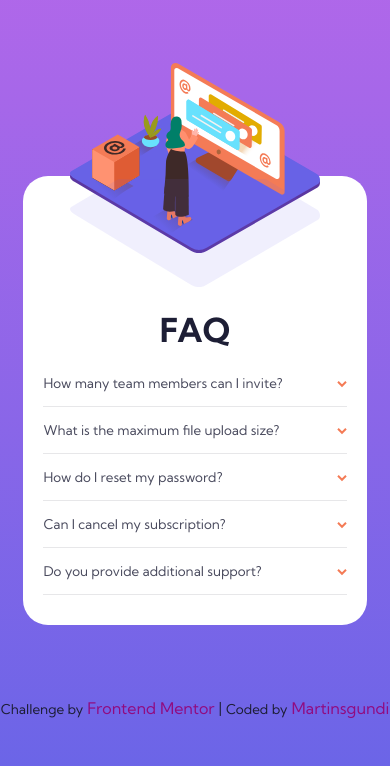
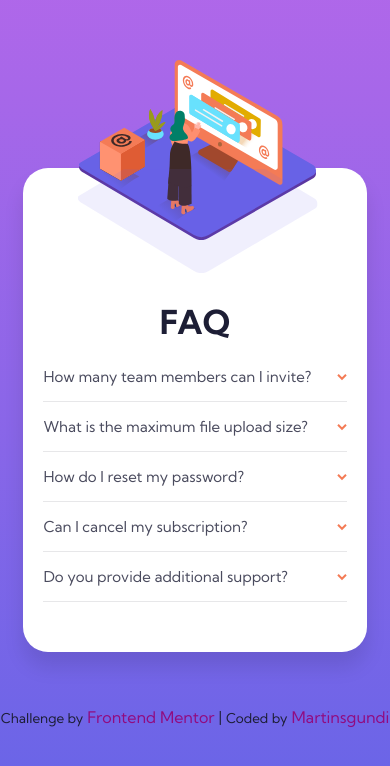
Before and after one commit to Martinsgundi/FAQ-Accordion-Card, a plain HTML site: page index.html in a window 390 px wide. Drawn offline with Linux system fonts and the light colour scheme.

Commit message:
Changed the mobile image to background image.

```diff
--- a/CSS/style.css
+++ b/CSS/style.css
@@ -29,7 +29,7 @@ html {
 
 body {
     min-height: 100vh;
-    font-size: 1.44rem;
+    font-size: 1.5rem;
     font-family: 'Kumbh Sans', sans-serif;
     background-image: linear-gradient(to bottom, var(--Soft-violet), var(--Soft-blue));
     display: grid;
@@ -45,8 +45,9 @@ body {
     border-radius: 2.5rem;
     width: 88%;
     max-width: 600px;
-    padding: 0 2rem 3rem;
+    padding: 0 2rem 5rem;
     margin: 0 auto;
+    box-shadow: 0 15px 20px rgba(0, 0, 0, 0.1);
 }
 
 .faq-contents h1 {
@@ -81,38 +82,56 @@ article {
     max-height: 0px;
     overflow: hidden;
     transition: max-height 0.4s ease;
+    -webkit-transition: max-height 0.4s ease;
 }
 
 .response-to-question p {
     color: var(--Dark-grayish-blue);
-    font-size: 1.3rem;
+    font-size: 1.4rem;
     padding: 1.5rem 2rem 0 0;
     max-width: 60ch;
 }
 
 .btn-icon {
     border: none;
+    outline: none;
     background: transparent;
     cursor: pointer;
     transition: transform 0.4s ease;
+    -webkit-transition: transform 0.4s ease;
 }
 
 /* CSS generated classes spaecifically for Js  */
 .active .response-to-question {
     animation: fadeIn 1s ease;
+    -webkit-animation: fadeIn 1s ease;
 }
 
 .active .question-asked {
     color: var(--Very-dark-desaturated-blue);
     transition: color 0.4s ease-in-out;
+    -webkit-transition: color 0.4s ease-in-out;
     font-weight: 700;
 }
 
 .active .btn-icon {
     transform: rotate(180deg);
+    -webkit-transform: rotate(180deg);
 }
 
+/* Response-to-question Animation */
 @keyframes fadeIn {
+    from {
+        opacity: 0;
+        transform: translateY(10px);
+    }
+    to {
+        opacity: 1;
+        transform: translateY(0px);
+    }
+}
+
+@-webkit-keyframes fadeIn {
     from {
         opacity: 0;
         transform: translateY(10px);
@@ -157,53 +176,37 @@ article {
     }
 
     .faq-container {
-        padding-top: 18rem;
-    }
-
-    .m-img-content {
-        max-width: 35rem;
-        position: absolute;
-        justify-self: center;
-    }
-
-    .woman-img {
-        width: 100%;
-        top: -15.7rem;
+        padding-top: 13.3rem;
         position: relative;
     }
 
-    .woman-img-box-shadow {
-        width: 100%;
-        position: relative;
-        bottom: 27rem;
+    .faq-container::before {
+        content: "";
+        background: url("../images/illustration-woman-online-mobile.svg") no-repeat;
+        width: 300px;
+        height: 180px;
+        position: absolute;
+        top: 0;
+        left: 52%;
+        transform: translate(-41%, -60% );
+    }
+
+    .faq-container::after{
+        content: "";
+        background: url('../images/bg-pattern-mobile.svg') no-repeat;
+        width: 244px;
+        height: 104px;
+        position: absolute;
+        top: 0;
+        left: 52%;
+        transform: translate(-51%, 1% );
     }
 }
 
 @media (max-width: 640px) {
 
     body {
-        font-size: 1.34rem;
         padding: 15rem 0 8rem;
-    }
-
-    .response-to-question {
-        font-size: 1.2rem;
-    }
-
-    .faq-container {
-        padding-top: 13.3rem;
-    }
-
-    .m-img-content {
-        max-width: 25rem;
-    }
-
-    .woman-img {
-        top: -11.3rem;
-    }
-
-    .woman-img-box-shadow {
-        bottom: 19rem;
     }
 
     .faq-contents h1 {
--- a/index.html
+++ b/index.html
@@ -14,13 +14,6 @@
 
   <main>
     <div class="container">
-
-      <!-- Mobile Illustration Images -->
-      <div class="m-img-content">
-        <img class="woman-img" src="images/illustration-woman-online-mobile.svg" alt="image">
-        <img class="woman-img-box-shadow" src="images/bg-pattern-mobile.svg" alt="image">
-      </div>
-
 
       <div class="faq-container">
 
```
Also changed, not shown: 1 other file.
